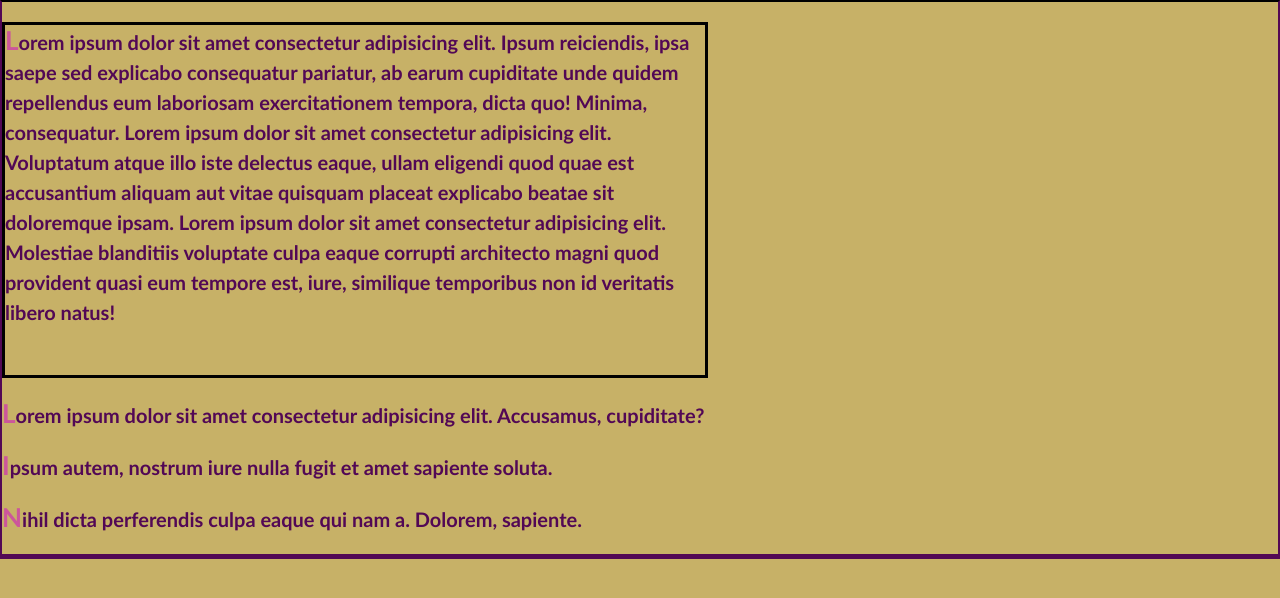
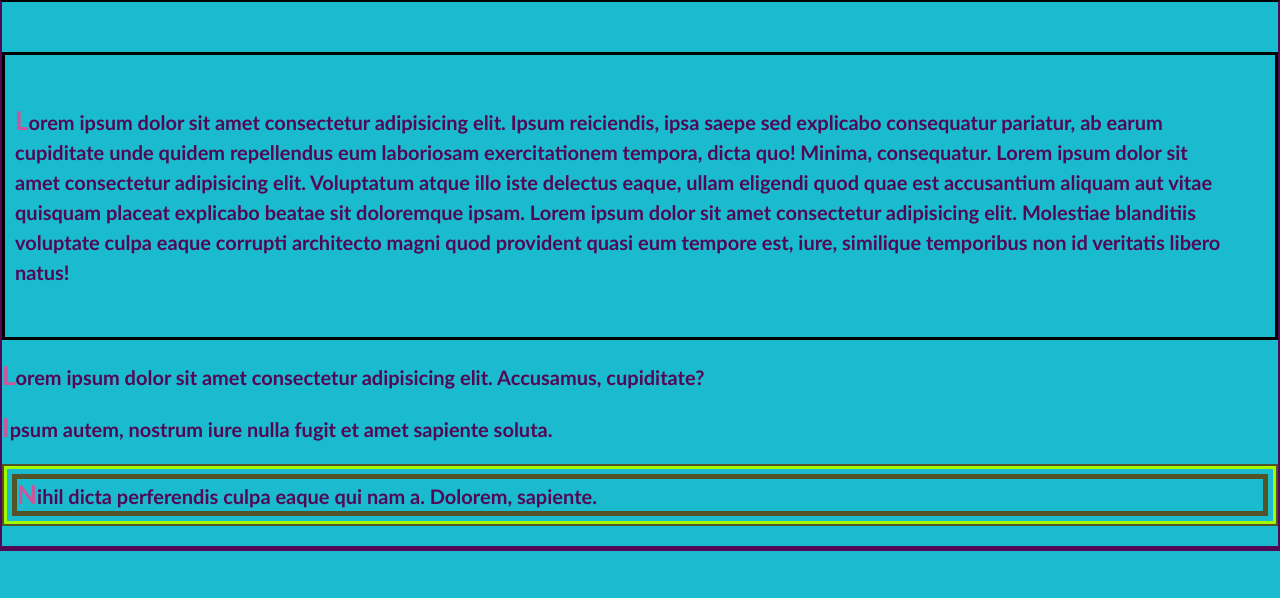
Before and after one commit to Victor-Mal/practice, a plain HTML site: page index.html in a window 1280 px wide. Drawn offline with Linux system fonts and the light colour scheme.

Commit message:
Add outer line

```diff
--- a/assets/css/style.css
+++ b/assets/css/style.css
@@ -2,7 +2,7 @@ body {
     font-size: 20px;
     color: rgb(82, 8, 85);
     font-family: 'Trebuchet MS', 'Lucida Sans Unicode', 'Lucida Grande', 'Lucida Sans', Arial, sans-serif;
-    background-color: rgb(199, 177, 103);
+    background-color: rgb(26, 186, 207);
     line-height: 30px;
     font-weight: bolder;
 
@@ -20,10 +20,22 @@ p::first-letter {
 }
 .p1 {
     border: solid black;
-    max-width: 700px;
+    /* max-width: 700px;
     min-width: 300px;
     width: 100%;
 
+    max-height: 300px;
     min-height: 350px;
+    height: 100% */
 
+    padding: 50px;
+    padding-left: 10px;
+    margin: 0;
+    margin-top: 50px;
 }
+.four {
+    border: solid rgb(83, 83, 39) 15px;
+    border-style: double;
+    outline: rgba(163, 250, 2, 0.993) solid 3px;
+    outline-offset: -5px;
+}
--- a/index.html
+++ b/index.html
@@ -26,7 +26,7 @@
         cupiditate?
       </p>
       <p>Ipsum autem, nostrum iure nulla fugit et amet sapiente soluta.</p>
-      <p>Nihil dicta perferendis culpa eaque qui nam a. Dolorem, sapiente.</p>
+      <p class="four">Nihil dicta perferendis culpa eaque qui nam a. Dolorem, sapiente.</p>
     </div>
   </body>
 </html>
```
